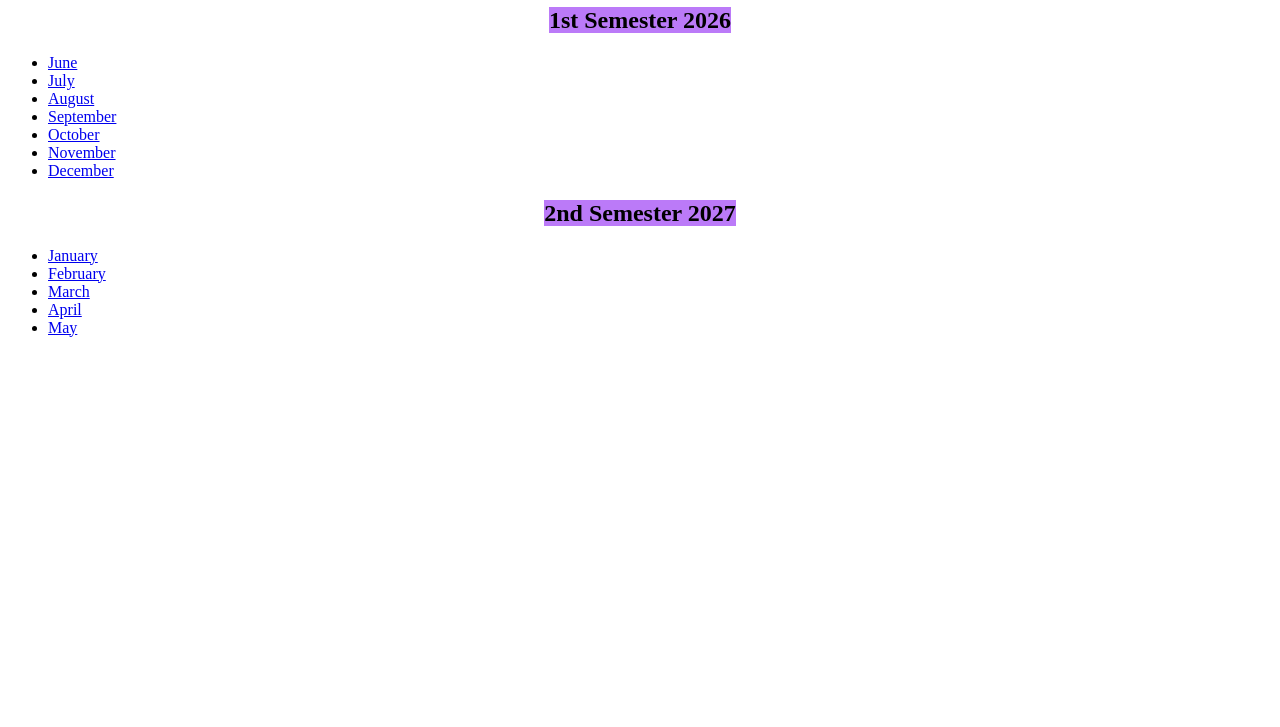
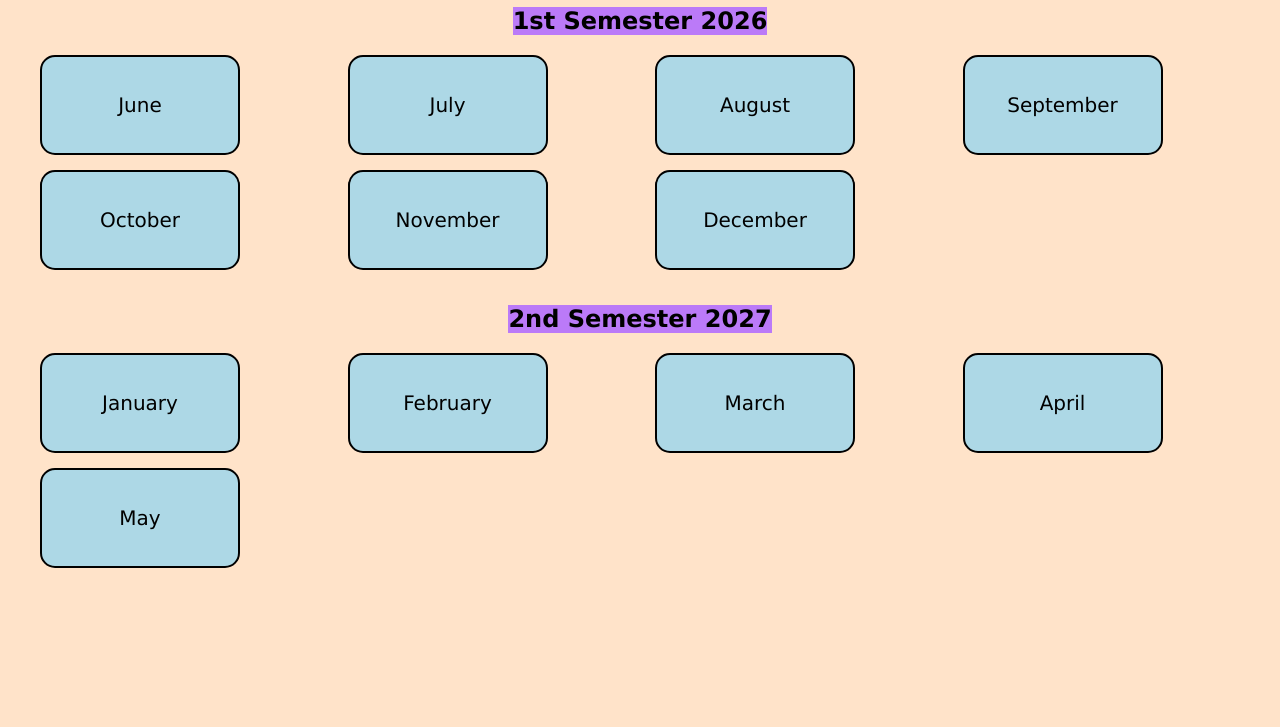
Before and after one commit to Xenny432/ITC-final-, a plain HTML site: page content.html in a window 1280 px wide. Shown: the part 73-800 px from the top of the page. Drawn offline with Linux system fonts and the light colour scheme; the site is published under a folder, as on GitHub Pages, so addresses that start at the root find nothing.

Commit message:
Fixed html referencing.

```diff
--- a/content.html
+++ b/content.html
@@ -1,8 +1,8 @@
 <!DOCTYPE html>
 <html>
 <head>
-    <link rel="stylesheet" href="/Months/style.css">
-    <script src="/Months/calendar.js" defer></script>
+    <link rel="stylesheet" href="Months/style.css">
+    <script src="Months/calendar.js" defer></script>
 </head>
 <body>
 
@@ -15,13 +15,13 @@
     </span>
 </h2>
 <ul class="months_this">
-    <li class="rectangle"><nav><a href="/Months/June.html">June</a></nav></li>
-    <li class="rectangle"><nav><a href="/Months/July.html">July</a></nav></li>
-    <li class="rectangle"><nav><a href="/Months/August.html">August</a></nav></li>
-    <li class="rectangle"><nav><a href="/Months/September.html">September</a></nav></li>
-    <li class="rectangle"><nav><a href="/Months/October.html">October</a></nav></li>
-    <li class="rectangle"><nav><a href="/Months/November.html">November</a></nav></li>
-    <li class="rectangle"><nav><a href="/Months/December.html">December</a></nav></li>
+    <li class="rectangle"><nav><a href="Months/June.html">June</a></nav></li>
+    <li class="rectangle"><nav><a href="Months/July.html">July</a></nav></li>
+    <li class="rectangle"><nav><a href="Months/August.html">August</a></nav></li>
+    <li class="rectangle"><nav><a href="Months/September.html">September</a></nav></li>
+    <li class="rectangle"><nav><a href="Months/October.html">October</a></nav></li>
+    <li class="rectangle"><nav><a href="Months/November.html">November</a></nav></li>
+    <li class="rectangle"><nav><a href="Months/December.html">December</a></nav></li>
 </ul>
 <h2 style="text-align: center;">
     <span style="background: rgb(187, 122, 248)">
@@ -29,11 +29,11 @@
     </span>
 </h2>
 <ul class="months_next">
-    <li class="rectangle"><nav><a href="/Months/January.html">January</a></nav></li>
-    <li class="rectangle"><nav><a href="/Months/February.html">February</a></nav></li>
-    <li class="rectangle"><nav><a href="/Months/March.html">March</a></nav></li>
-    <li class="rectangle"><nav><a href="/Months/April.html">April</a></nav></li>
-    <li class="rectangle"><nav><a href="/Months/May.html">May</a></nav></li>
+    <li class="rectangle"><nav><a href="Months/January.html">January</a></nav></li>
+    <li class="rectangle"><nav><a href="Months/February.html">February</a></nav></li>
+    <li class="rectangle"><nav><a href="Months/March.html">March</a></nav></li>
+    <li class="rectangle"><nav><a href="Months/April.html">April</a></nav></li>
+    <li class="rectangle"><nav><a href="Months/May.html">May</a></nav></li>
 </ul>
 
 </body>
```
Also changed, not shown: index.html (+1 -1 lines).
